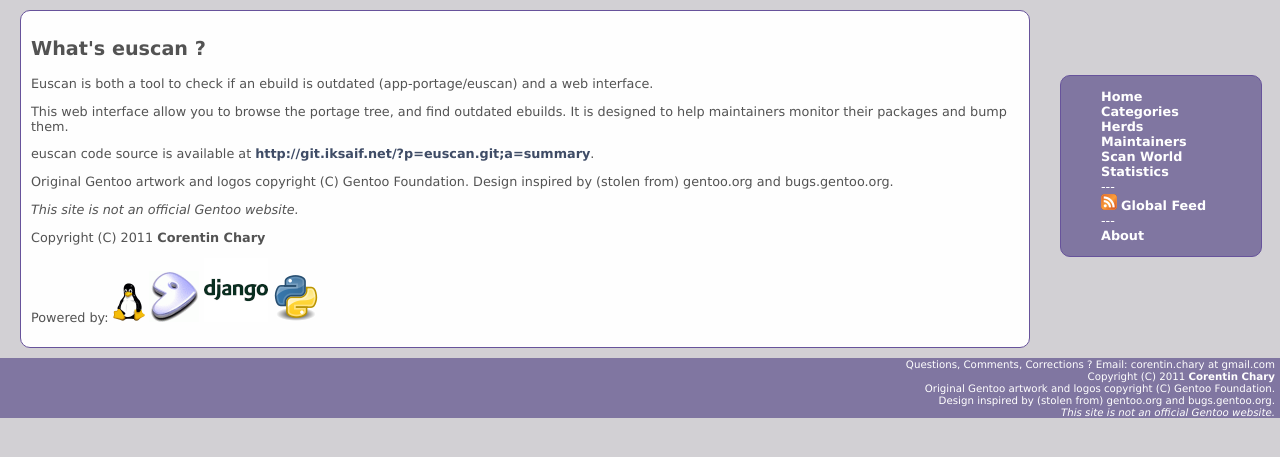
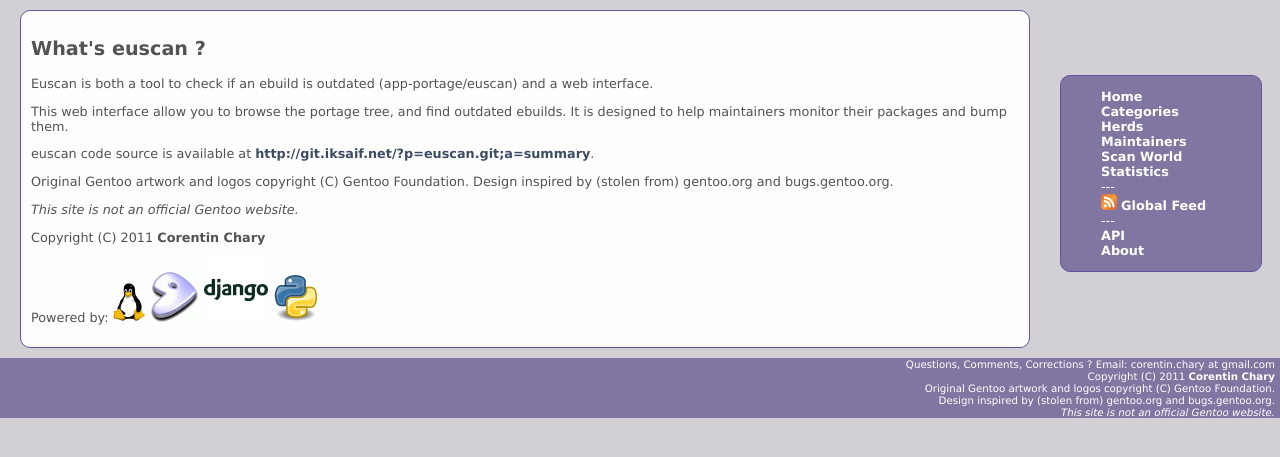
Before and after one commit to iksaif/euscan, a Django app: page /about/ in a window 1280 px wide. Shown: the part 30-487 px from the top of the page. Run offline with Django 3.2, Linux system fonts and the light colour scheme; parts of the project's set-up code (start-up, migrations or seed data) failed here and were passed over.

Commit message:
euscanwww/api: clean and "document" euscan API
Signed-off-by: Corentin Chary <corentincj@iksaif.net>

```diff
--- a/euscanwww/api/handlers.py
+++ b/euscanwww/api/handlers.py
@@ -108,8 +108,8 @@ class PackagesHandler(AnonymousBaseHandler):
             herd = get_object_or_404(Herd, herd=kwargs['herd'])
             packages = Package.objects.filter(herds__id=herd.id)
             data = { 'herd' : herd, 'packages' : packages }
-        elif 'maintainer' in kwargs:
-            maintainer = get_object_or_404(Maintainer, id=kwargs['maintainer'])
+        elif 'maintainer_id' in kwargs:
+            maintainer = get_object_or_404(Maintainer, id=kwargs['maintainer_id'])
             packages = Package.objects.filter(maintainers__id=maintainer.id)
             data = { 'maintainer' : maintainer, 'packages' : packages }
 
--- a/euscanwww/api/urls.py
+++ b/euscanwww/api/urls.py
@@ -12,15 +12,16 @@ packages_handler = Resource(handler=PackagesHandler)
 package_handler = Resource(handler=PackageHandler)
 
 urlpatterns = patterns('api.views',
-    (r'^1.0/statistics\.(?P<emitter_format>.+)$', statistics_handler),
-    (r'^1.0/herds\.(?P<emitter_format>.+)$', herds_handler),
-    (r'^1.0/categories\.(?P<emitter_format>.+)$', categories_handler),
-    (r'^1.0/maintainers\.(?P<emitter_format>.+)$', maintainers_handler),
+    url(r'^1.0/statistics\.(?P<emitter_format>.+)$', statistics_handler, name='api.views.statistics'),
+    url(r'^1.0/herds\.(?P<emitter_format>.+)$', herds_handler, name='api.views.herds'),
+    url(r'^1.0/categories\.(?P<emitter_format>.+)$', categories_handler, name='api.views.categories'),
+    url(r'^1.0/maintainers\.(?P<emitter_format>.+)$', maintainers_handler, name='api.views.maintainers'),
 
-    (r'^1.0/packages/by-maintainer/(?P<maintainer_id>\d+)\.(?P<emitter_format>.+)$', packages_handler),
-    (r'^1.0/packages/by-herd/(?P<herd>[\@\{\}\w+.-]*)\.(?P<emitter_format>.+)?$', packages_handler),
-    (r'^1.0/packages/by-category/(?P<category>[\w+][\w+.-]*)\.(?P<emitter_format>.+)?$', packages_handler),
-    (r'^1.0/package/(?P<category>[\w+][\w+.-]*)/(?P<package>[\w+][\w+.-]*)\.(?P<emitter_format>.+)$', package_handler),
+    url(r'^1.0/packages/by-maintainer/(?P<maintainer_id>\d+)\.(?P<emitter_format>.+)$', packages_handler, name='api.views.packages'),
+    url(r'^1.0/packages/by-herd/(?P<herd>[\@\{\}\w+.-]*)\.(?P<emitter_format>.+)?$', packages_handler, name='api.views.packages'),
+    url(r'^1.0/packages/by-category/(?P<category>[\w+][\w+.-]*)\.(?P<emitter_format>.+)?$', packages_handler, name='api.views.packages'),
 
-    (r'^1.0/api\.(?P<emitter_format>.+)$', root_handler),
+    url(r'^1.0/package/(?P<category>[\w+][\w+.-]*)/(?P<package>[\w+][\w+.-]*)\.(?P<emitter_format>.+)$', package_handler, name='api.views.package'),
+
+    url(r'^1.0/api\.(?P<emitter_format>.+)$', root_handler, name='api.views.root'),
 )
--- a/euscanwww/euscan/urls.py
+++ b/euscanwww/euscan/urls.py
@@ -32,6 +32,7 @@ urlpatterns = patterns('euscan.views',
     (r'^$', 'index'),
     url(r'^feed/$', GlobalFeed(), name='global_feed'),
     (r'^about/$', 'about'),
+    (r'^about/api$', 'api'),
     (r'^statistics/$', 'statistics'),
     (r'^statistics/charts/(?P<chart>[\w\-]+).png$', 'chart'),
     (r'^world/$', 'world'),
--- a/euscanwww/euscan/views.py
+++ b/euscanwww/euscan/views.py
@@ -123,6 +123,10 @@ def world_scan(request):
 def about(request):
     return {}
 
+@render_to("euscan/api.html")
+def api(request):
+    return {}
+
 @render_to("euscan/statistics.html")
 def statistics(request):
     return {}
--- a/euscanwww/templates/_base.html
+++ b/euscanwww/templates/_base.html
@@ -46,6 +46,7 @@
 	  </li>
 	  {% endblock %}
 	  <li>---</li>
+	  <li><a href="{% url euscan.views.api %}">API</a></li>
 	  <li><a href="{% url euscan.views.about %}">About</a></li>
 	  {% endblock %}
 	</ul>
```
Also changed, not shown: euscanwww/templates/euscan/api.html (added, +22 -0 lines).
